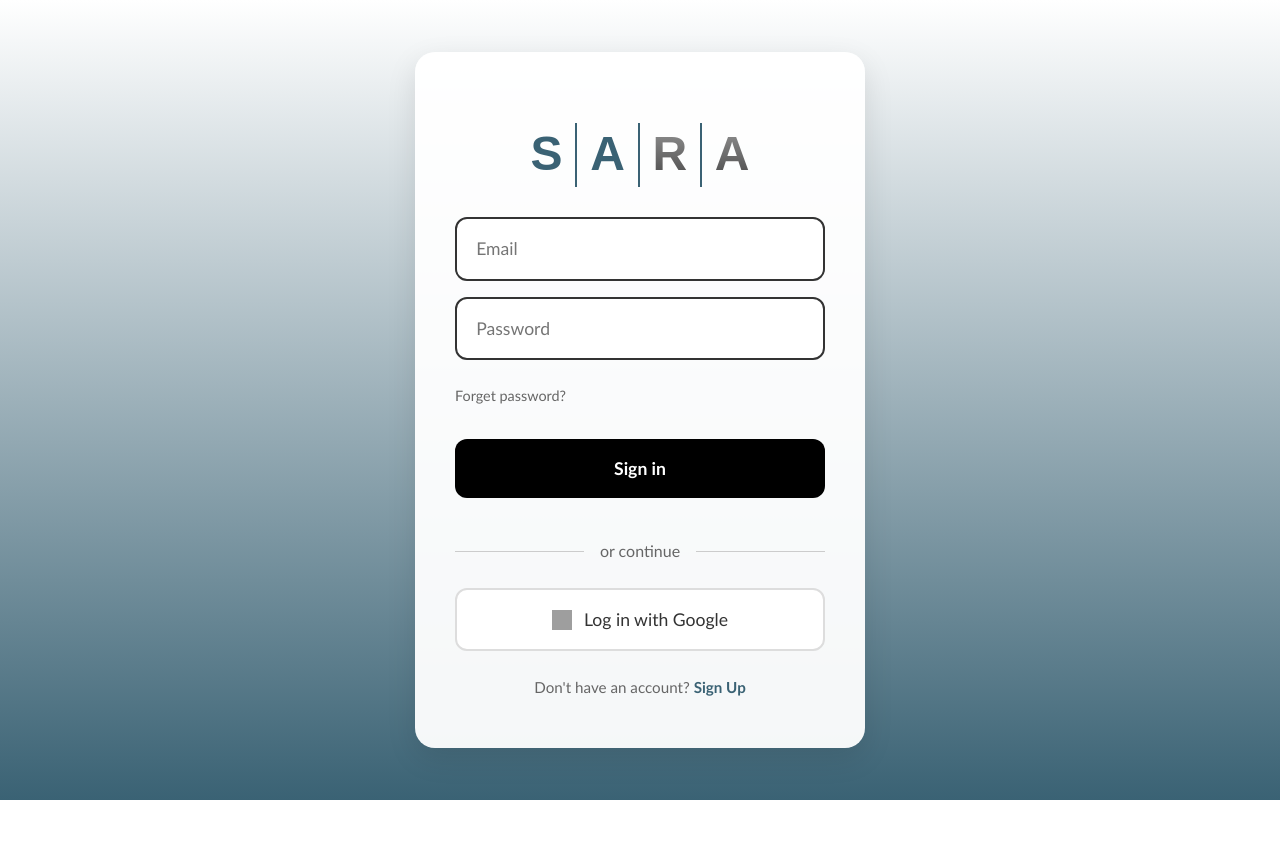
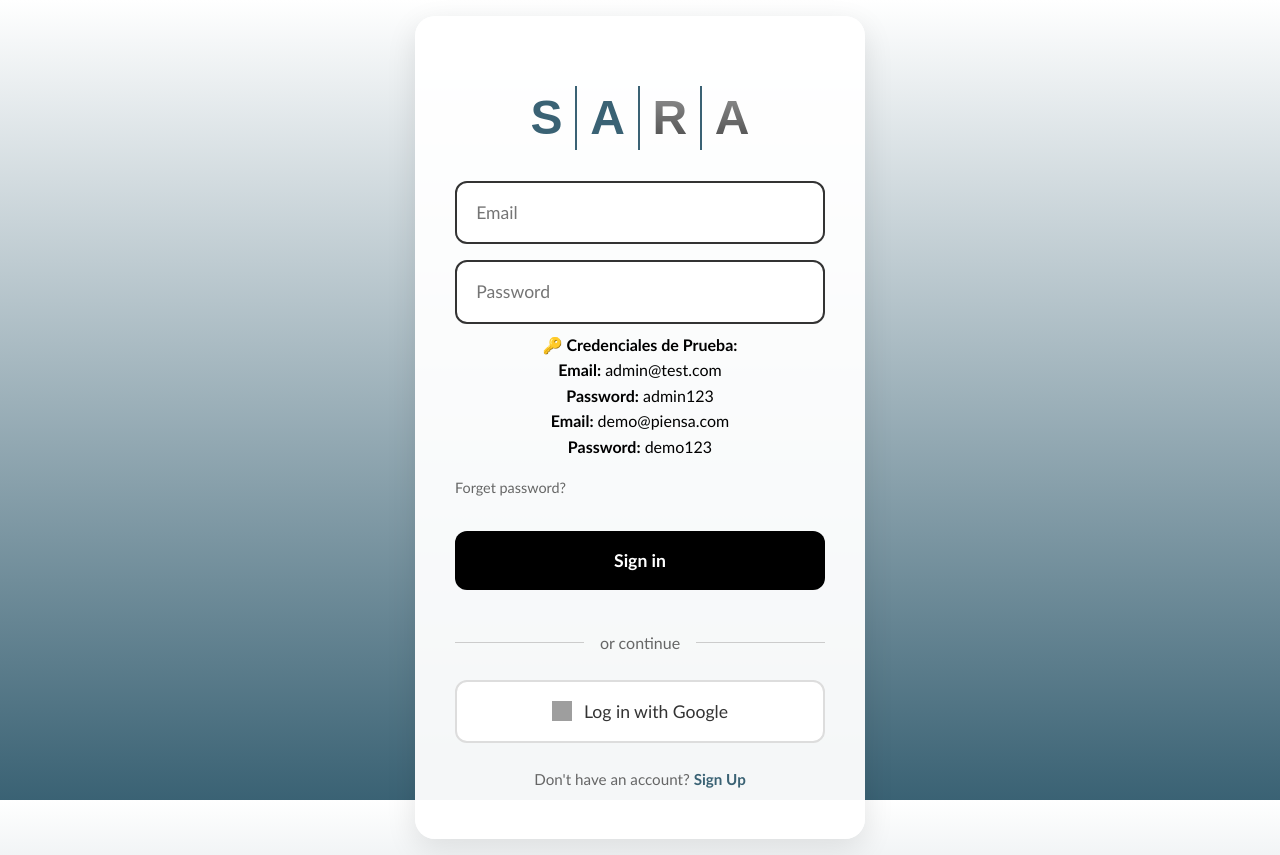
Before and after one commit to eddyvlz001/guasmochido2, a React (Create React App) app: page /auth/login in a window 1280 px wide. Before the commit the page ends 800 px from the top, so only its background shows below. Built offline with nearby package versions, Linux system fonts and the light colour scheme; grey boxes are pictures that could not be loaded.

Commit message:
auto-commit for e3027c4e-2584-46c6-bdea-1bdfb802d12d

```diff
--- a/src/components/auth/login/Login.js
+++ b/src/components/auth/login/Login.js
@@ -77,6 +77,19 @@ const Login = () => {
           {/* Mensaje de error */}
           {errorMessage && <div className="error-message">{errorMessage}</div>}
 
+          {/* Credenciales de prueba */}
+          <div className="demo-credentials">
+            <h4>🔑 Credenciales de Prueba:</h4>
+            <div className="credential-item">
+              <strong>Email:</strong> admin@test.com<br/>
+              <strong>Password:</strong> admin123
+            </div>
+            <div className="credential-item">
+              <strong>Email:</strong> demo@piensa.com<br/>
+              <strong>Password:</strong> demo123
+            </div>
+          </div>
+
           <div className="forgot">Forget password?</div>
 
           <button className="btn-black" type="submit">Sign in</button>
```
